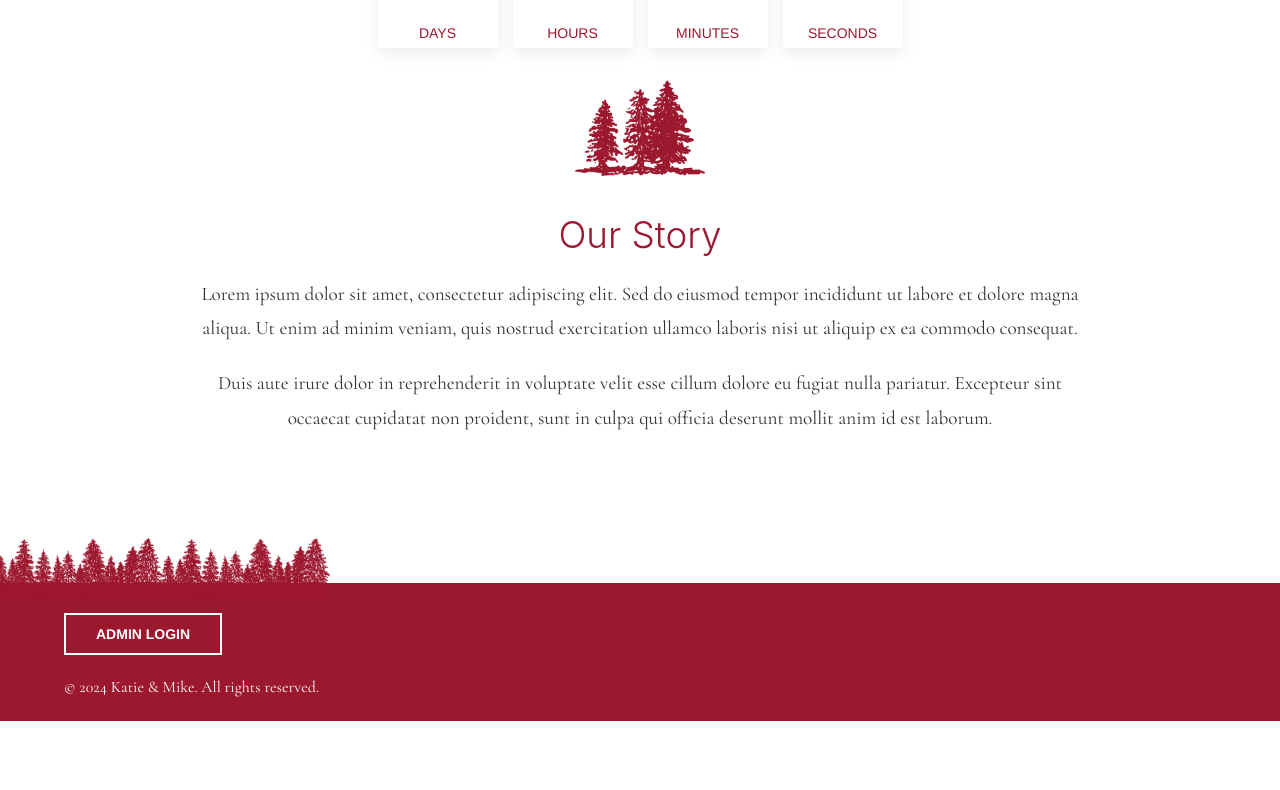
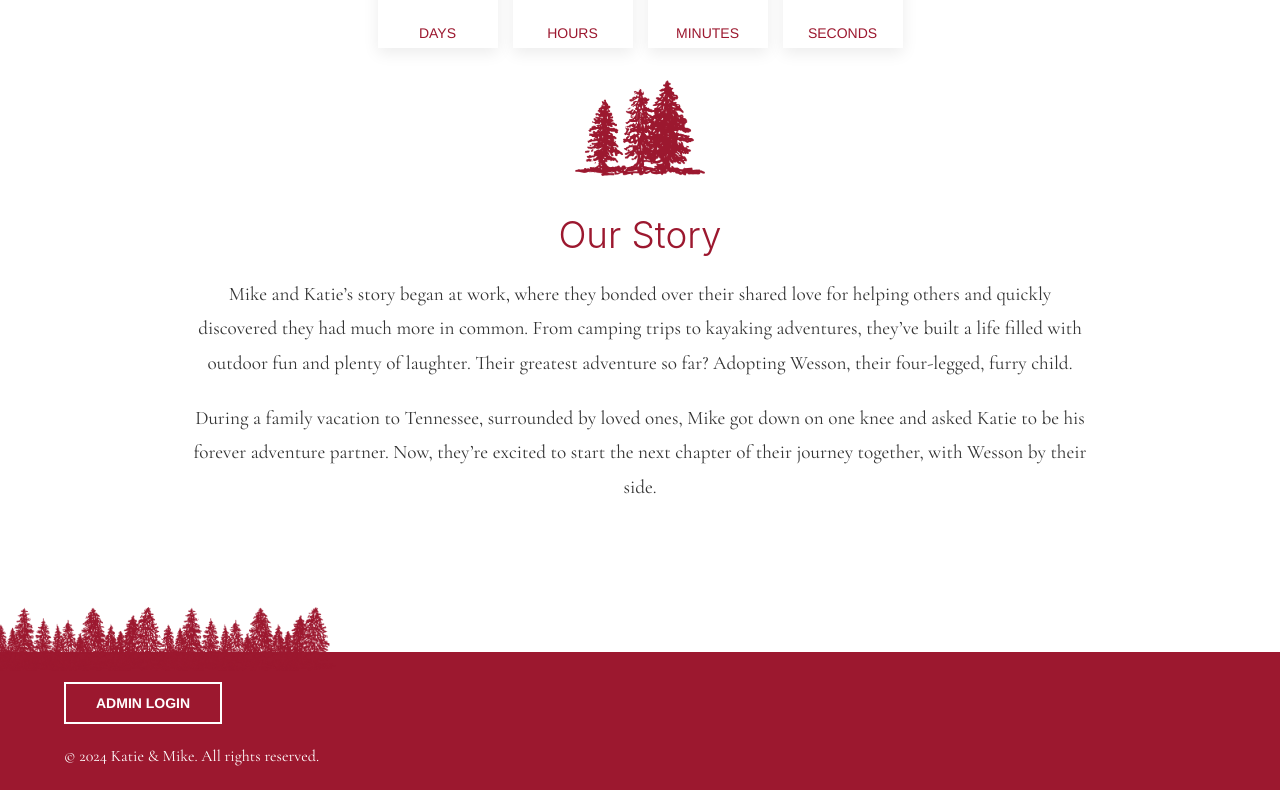
Before and after one commit to lhillary/km-wedding-frontend, a Vue app: page / in a window 1280 px wide. Shown: the part 1497-2287 px from the top of the page. Before the commit the page ends 2218 px from the top, so only its background shows below. Built offline with nearby package versions, Linux system fonts and the light colour scheme.

Commit message:
added abous us

```diff
--- a/src/views/Home.vue
+++ b/src/views/Home.vue
@@ -20,10 +20,10 @@
 		  <img src="@/assets/images/trees-2.png" alt="Illustration" class="uk-width-1-3@m uk-margin-medium-top uk-margin-medium-bottom small-illu">
 		  <h2 class="uk-heading-small last-heading">Our Story</h2>
 		  <p class="uk-text-lead">
-			Lorem ipsum dolor sit amet, consectetur adipiscing elit. Sed do eiusmod tempor incididunt ut labore et dolore magna aliqua. Ut enim ad minim veniam, quis nostrud exercitation ullamco laboris nisi ut aliquip ex ea commodo consequat.
+			Mike and Katie’s story began at work, where they bonded over their shared love for helping others and quickly discovered they had much more in common. From camping trips to kayaking adventures, they’ve built a life filled with outdoor fun and plenty of laughter. Their greatest adventure so far? Adopting Wesson, their four-legged, furry child.
 		  </p>
 		  <p class="uk-text-lead">
-			Duis aute irure dolor in reprehenderit in voluptate velit esse cillum dolore eu fugiat nulla pariatur. Excepteur sint occaecat cupidatat non proident, sunt in culpa qui officia deserunt mollit anim id est laborum.
+			During a family vacation to Tennessee, surrounded by loved ones, Mike got down on one knee and asked Katie to be his forever adventure partner. Now, they’re excited to start the next chapter of their journey together, with Wesson by their side.
 		  </p>
 		</div>
 	  </div>
```
